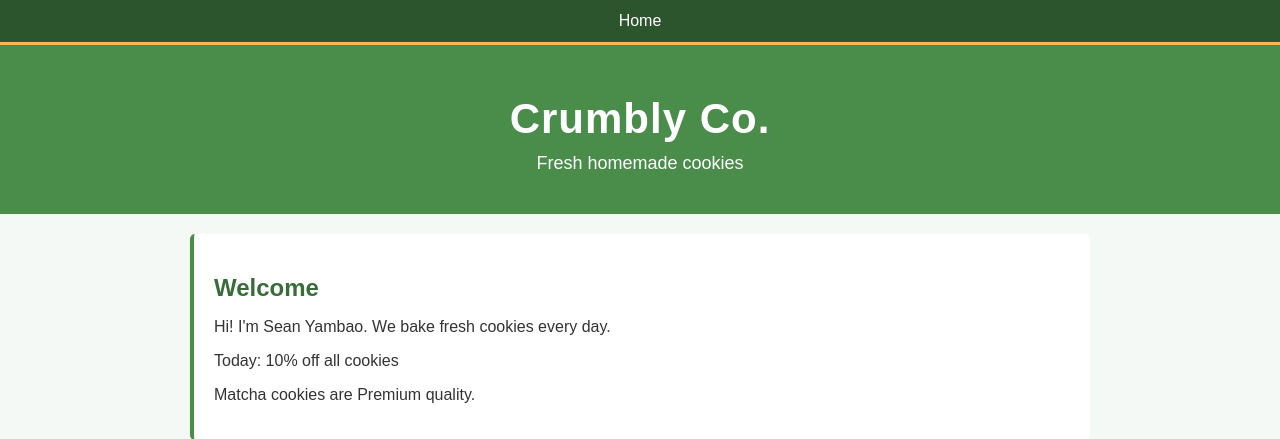
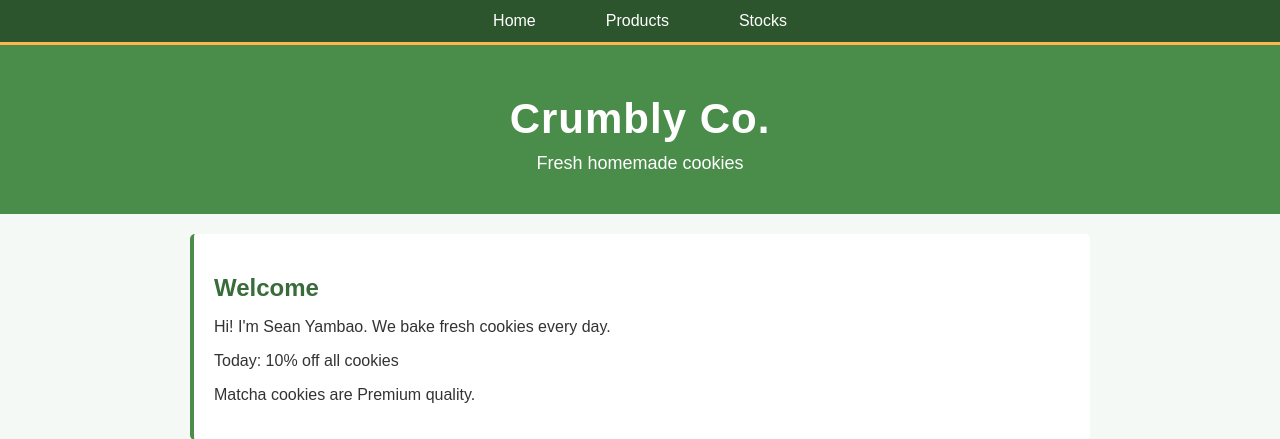
Before and after one commit to SeanYambao/Crumbly-Co, a PHP site: page / in a window 1280 px wide. Shown: the top 439 px of the page. Run offline with PHP 8.4, Linux system fonts and the light colour scheme.

Commit message:
Update header.php

```diff
--- a/includes/header.php
+++ b/includes/header.php
@@ -11,7 +11,9 @@
                 <span class="logo-text">Crumbly Co.</span>
             </div>
             <ul class="nav-links">
-                <li><a href="index.php" class="active">Home</a></li>
+                <li><a href="index.php">Home</a></li>
+                <li><a href="products.php">Products</a></li>
+                <li><a href="stocks.php">Stocks</a></li>
             </ul>
         </div>
     </nav>
```
